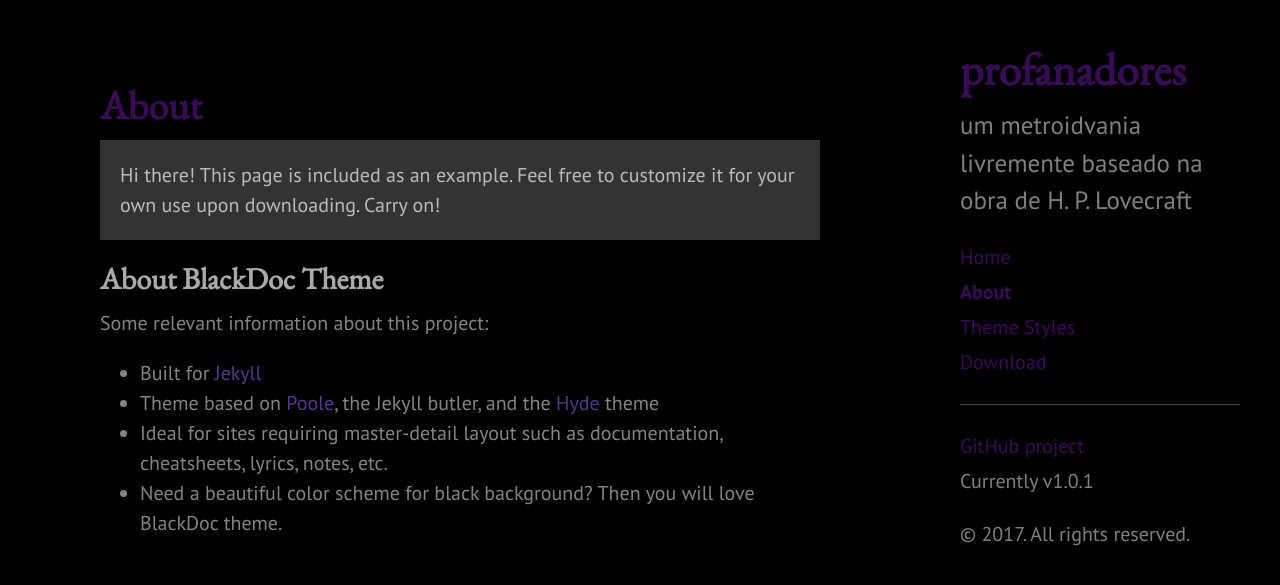
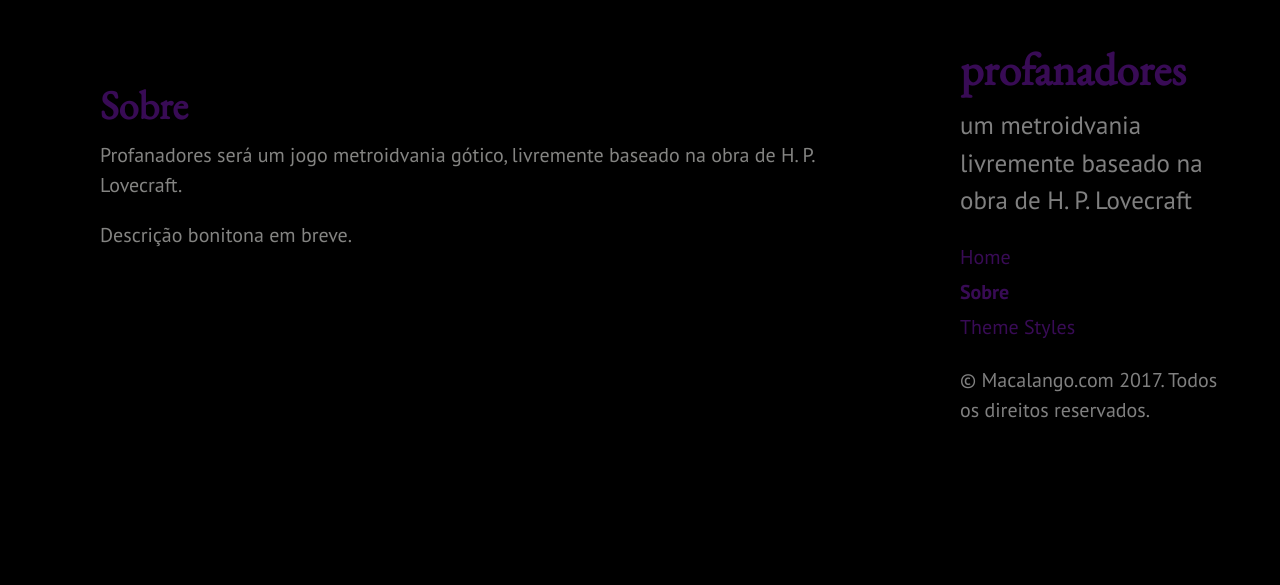
Before and after one commit to macalango/profanadores, a Jekyll site: the page built from about.md, in a window 1280 px wide. Shown: the top 585 px of the page. Built offline with Jekyll 4.4.1, drawn with Linux system fonts in a browser that asks for light colours.

Commit message:
att 3 / all

```diff
--- a/404.html
+++ b/404.html
@@ -5,6 +5,6 @@ permalink: 404.html
 ---
 
 <div class="page">
-  <h1 class="page-title">404: Page not found</h1>
-  <p class="lead">Sorry, we've misplaced that URL or it's pointing to something that doesn't exist. <a href="{{ site.baseurl }}">Head back home</a> to try finding it again.</p>
+  <h1 class="page-title">404: Página tão perdida quanto sua sanidade.</h1>
+  <p class="lead">Bom... Isso é bem constrangedor... Isso nunca aconteceu comigo. Não sei qual o motivo, mas o link que você tá procurando deveria estar aqui. Talvez você não tá com o link certo... Talvez seja minha culpa... NUNCA SABEREMOS! Mas se quiser você pode <a href="{{ site.baseurl }}">voltar para o início</a> continuar sua procura.</p>
 </div>
--- a/_includes/sidebar.html
+++ b/_includes/sidebar.html
@@ -26,12 +26,8 @@
         {% endif %}
       {% endfor %}
 
-      <a class="sidebar-nav-item" href="{{ site.github.repo }}/archive/master.zip">Download</a>
-      <hr>
-      <a class="sidebar-nav-item" href="{{ site.github.repo }}">GitHub project</a>
-      <span class="sidebar-nav-item">Currently v{{ site.version }}</span>
     </nav>
 
-    <p>&copy; {{ site.time | date: '%Y' }}. All rights reserved.</p>
+    <p>&copy; Macalango.com {{ site.time | date: '%Y' }}. Todos os direitos reservados.</p>
   </div>
 </div>
--- a/about.md
+++ b/about.md
@@ -1,17 +1,8 @@
 ---
 layout: page
-title: About
+title: Sobre
 ---
 
-<p class="message">
-  Hi there! This page is included as an example. Feel free to customize it for your own use upon downloading. Carry on!
-</p>
+Profanadores será um jogo metroidvania gótico, livremente baseado na obra de H. P. Lovecraft.
 
-## About BlackDoc Theme
-
-Some relevant information about this project:
-
-* Built for [Jekyll](http://jekyllrb.com)
-* Theme based on [Poole](http://getpoole.com), the Jekyll butler, and the [Hyde](http://hyde.getpoole.com) theme
-* Ideal for sites requiring master-detail layout such as documentation, cheatsheets, lyrics, notes, etc.
-* Need a beautiful color scheme for black background? Then you will love BlackDoc theme.
+Descrição bonitona em breve.
```
Also changed, not shown: _posts/2012-02-06-whats-jekyll.md (deleted, +0 -10 lines), _posts/2012-02-07-example-content.md (deleted, +0 -138 lines), _posts/2015-05-14-introducing-blackdoc.md (deleted, +0 -38 lines), _posts/2017-05-14-no-abismo-do-pânico.md (+12 -5 lines), .brackets.json.
